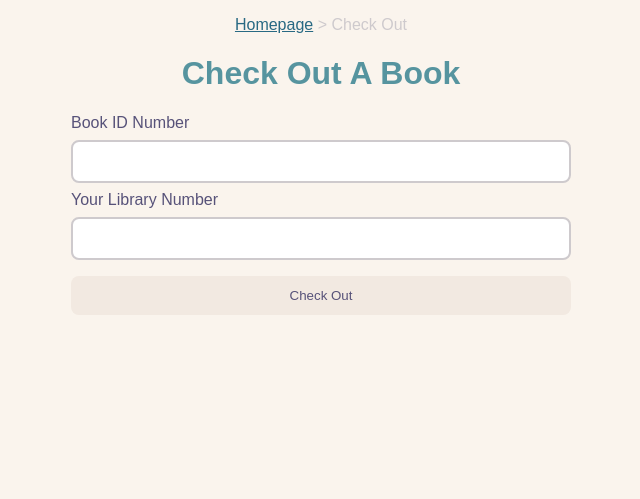
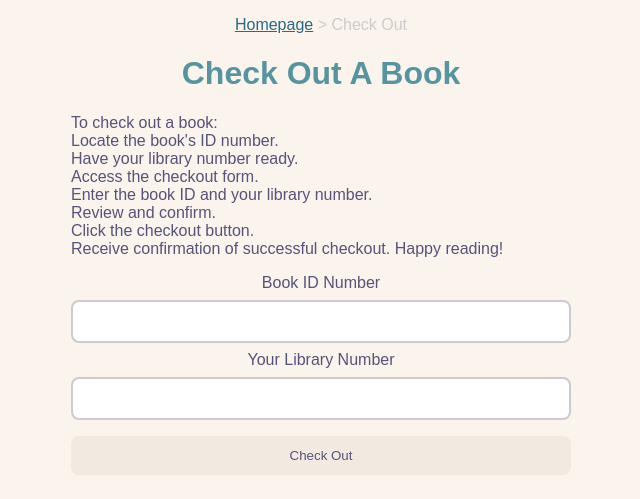
Before and after one commit to ChaseTramel/Joy-of-Coding-Projects, a Flask app: page /check_out in a window 1280 px wide. Shown: the top 499 px of the page, without its empty margins (319-959 px from the left). Run offline with Flask 3, Linux system fonts and the light colour scheme.

Commit message:
Implemented error and success messaging via flashes.

```diff
--- a/Data Structures & Algorithms/Library System/app.py
+++ b/Data Structures & Algorithms/Library System/app.py
@@ -8,6 +8,7 @@ import json
 from flask import *
 
 app = Flask(__name__)
+app.secret_key = b'_5#y2L"F4Q8z\n\xec]/'
 
 class Library:
     def __init__(self):
@@ -226,12 +227,15 @@ def checkout():
         IDNumber = request.form.get('IDNumber')
         if book:
             if book.dueDate:
-                return "Book is already checked out."
+                flash("Sorry, that book is already checked out.")
+                return redirect("/")
             else:
                 book.checkOut(IDNumber)
-                return "Book checked out successfully."
+                flash("You successfully checked out a book!")
+                return redirect("/")
         else:
-            return "Book not found."
+            flash("Book not found.")
+            return redirect("/")
     else:
         return render_template("check_out.html")
 
@@ -247,11 +251,14 @@ def processReturn():
         if book:
             if book.dueDate:
                 book.returnBook()
-                return "Book successfully returned"
+                flash("You successfully returned the book!")
+                return redirect("/")
             else:
-                return "Book this book wasn't checked out."
+                flash("That books wasn't checked out")
+                return redirect("/")
         else:
-            return "Book not found."
+            flash("Book not found.")
+            return redirect("/")
     else:
         return render_template("check_out.html")
 
--- a/Data Structures & Algorithms/Library System/libraryData.json
+++ b/Data Structures & Algorithms/Library System/libraryData.json
@@ -19,9 +19,9 @@
         {
             "author": "Orson Scott Card",
             "bookID": "78835943",
-            "dueDate": "2023-06-21",
+            "dueDate": null,
             "publishedYear": "1985",
-            "rentingPatron": "Chase Tramel",
+            "rentingPatron": null,
             "title": "Ender's Game"
         }
     ],
--- a/Data Structures & Algorithms/Library System/static/styles/main.css
+++ b/Data Structures & Algorithms/Library System/static/styles/main.css
@@ -17,6 +17,7 @@ body {
 
 div {
   margin: auto;
+  text-align: center;
   width: 500px;
 }
 
@@ -48,23 +49,27 @@ a:hover {
 }
 
 .button:hover {
-  background-color: #ea9d34;
+  background-color: #286983;
   color: #fffaf3;
 }
 
 ul {
   color: #575279;
+  display: inline-block;
   text-align: left;
   font-family: 'Atkinson Hyperlegible', sans-serif;
-  font-size: px;
+  font-size: 16px;
   margin: auto;
 }
 
 li{
   list-style-type: none;
   border: 1px solid #cecacd;
-  margin: 20px 0;
+  margin: 10px 0;
   padding: 10px;
+  width: 400px;
+  display: inline-block;
+  text-align: left;
 }
 
 input {
@@ -83,7 +88,7 @@ label {
   font-size: 18x;
 }
 
-input[type=button], input[type=submit]  {
+input[type=submit]{
   background-color: #f2e9e1;
   border: none;
   color: #575279;
@@ -91,6 +96,12 @@ input[type=button], input[type=submit]  {
   text-decoration: none;
   margin: 8px 0px;
   cursor: pointer;
+  transition-duration: 0.4s;
+}
+
+input[type=submit]:hover{
+  background-color: #286983;
+  color: #fffaf3;
 }
 
 #breadcrumb {
@@ -98,3 +109,10 @@ input[type=button], input[type=submit]  {
   text-align: center;
   font-family: 'Atkinson Hyperlegible', sans-serif;
 }
+
+#message {
+  color: #286983;
+  font-family: 'Atkinson Hyperlegible', sans-serif;
+  font-weight: bold;
+  font-size: 24x !important;
+}
--- a/Data Structures & Algorithms/Library System/templates/books.html
+++ b/Data Structures & Algorithms/Library System/templates/books.html
@@ -9,10 +9,13 @@
     <p id="breadcrumb"><a href="/">Homepage</a> > All Books</p>
     <h1>All Books</h1>
     <div>
+        <p>Welcome to our comprehensive collection of books! Explore our vast web page listing that showcases a diverse range of literary treasures. Immerse yourself in a world of boundless possibilities as you peruse our extensive catalog, carefully curated to cater to every reader's taste.</p>
+    </div>
+    <div>
         <ul>
             {% for book in books %}
                 <li>
-                    <i>{{ book.title }}</i> by {{ book.author }}, published in {{ book.publishedYear }}.
+                    <i>{{ book.title }}</i> by {{ book.author }}, published in {{ book.publishedYear }}.<br>
                     {% if book.dueDate %}
                         Currently checked out. Due on {{ book.dueDate }}
                     {% else %}
--- a/Data Structures & Algorithms/Library System/templates/check_out.html
+++ b/Data Structures & Algorithms/Library System/templates/check_out.html
@@ -9,6 +9,16 @@
     <p id="breadcrumb"><a href="/">Homepage</a> > Check Out</p>
     <h1>Check Out A Book</h1>
     <div>
+        <p>
+        To check out a book:<br>
+        Locate the book's ID number.<br>
+        Have your library number ready.<br>
+        Access the checkout form.<br>
+        Enter the book ID and your library number.<br>
+        Review and confirm.<br>
+        Click the checkout button.<br>
+        Receive confirmation of successful checkout. Happy reading!
+        </p>
         <form action="{{ check_out }}" method="POST">
             <label for="bookID">Book ID Number</label>
             <input type="text" id="bookID" name="bookID"><br>
--- a/Data Structures & Algorithms/Library System/templates/return.html
+++ b/Data Structures & Algorithms/Library System/templates/return.html
@@ -9,6 +9,10 @@
     <p id="breadcrumb"><a href="/">Homepage</a> > Book Return</p>
     <h1>What Book Are You Returning?</h1>
     <div>
+        <p>To return a book:<br>
+            Fill out the return form, entering the book's ID number.<br>
+            Place the book in the designated return slot at the library. No need to wait in line.<br>
+            Enjoy the satisfaction of completing your return hassle-free!</p>
         <form action="{{ return }}" method="POST">
             <label for="bookID">Book ID #</label>
             <input type="text" id="bookID" name="bookID"><br>
```
Also changed, not shown: Data Structures & Algorithms/Library System/templates/index.html (+9 -0 lines). Lines whose indentation alone changed are shown as unchanged.
